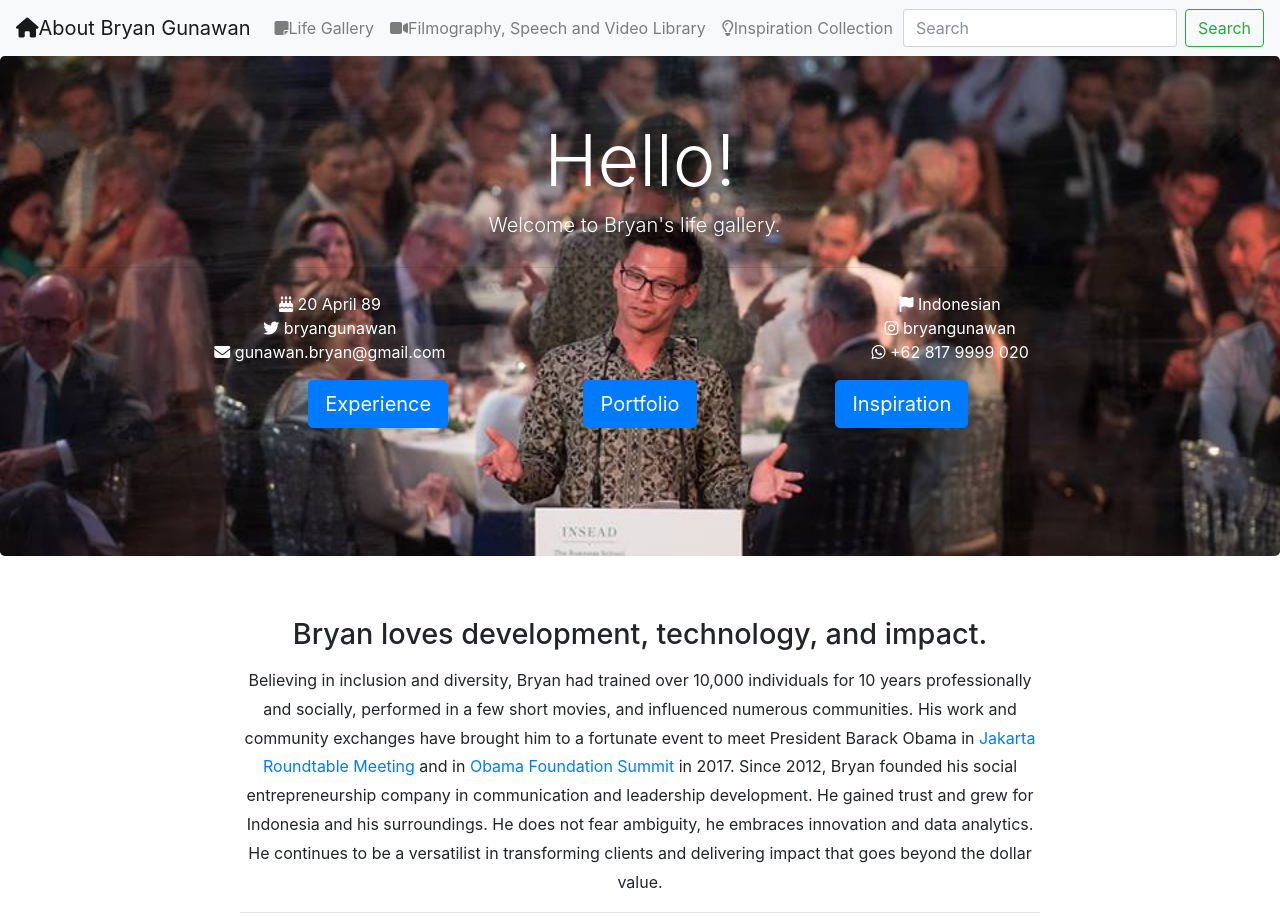
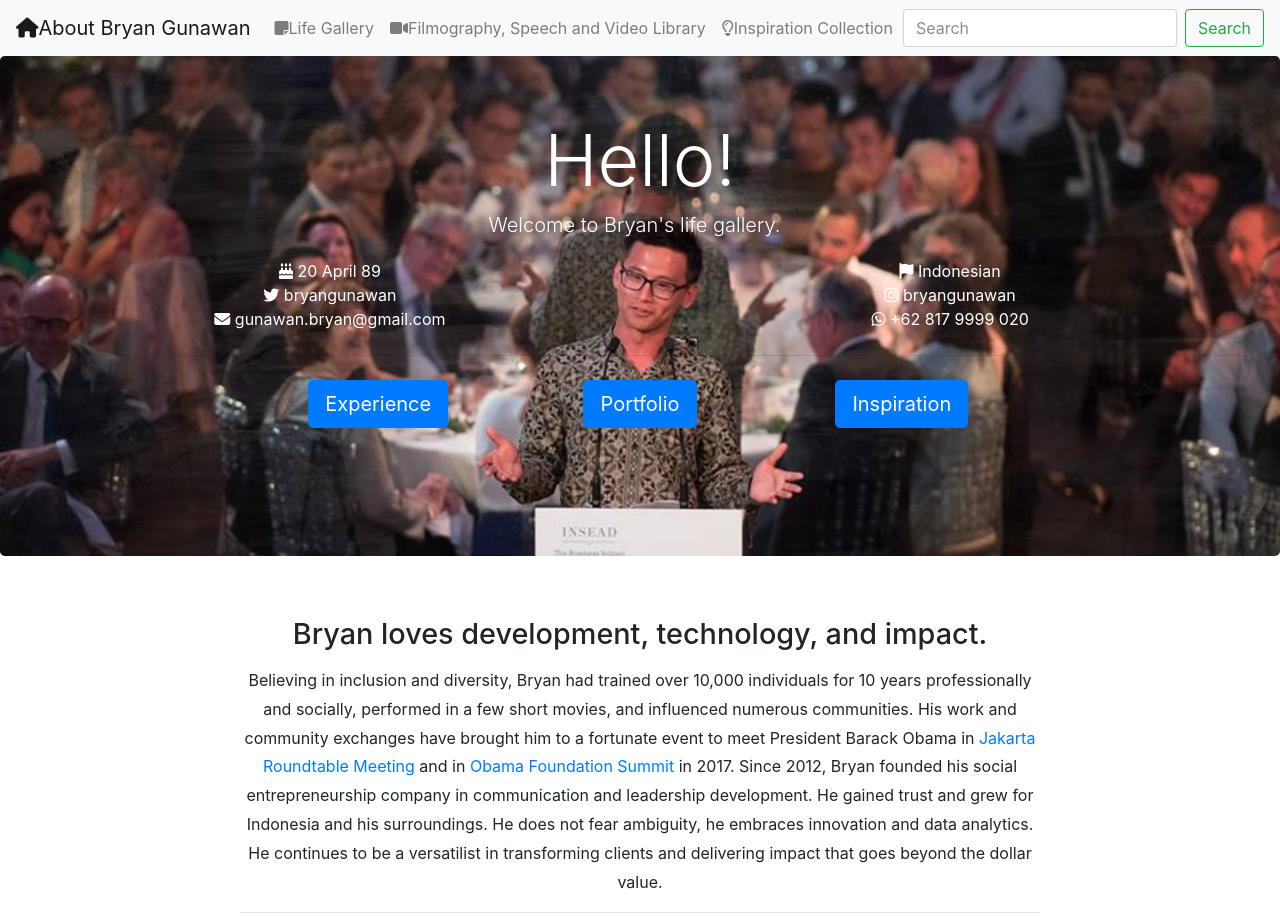
Before and after one commit to BryanGunawan/BryanGunawan.github.io, a plain HTML site: page index.html in a window 1280 px wide. Shown: the top 916 px of the page. Drawn offline with nearby package versions, Linux system fonts and the light colour scheme.

Commit message:
Edit
Edit

```diff
--- a/index.html
+++ b/index.html
@@ -41,9 +41,8 @@
 
 <div class="jumbotron text-center">
   <h1 class="display-3">Hello!</h1>
-  <p class="lead">Welcome to Bryan's life gallery. &nbsp;  </p>
-  <hr class="my-4">
-  <div class="lead2">
+  <p class="lead">Welcome to Bryan's life gallery. &nbsp;
+    <div class="lead-2 ">
        <div class="row">
          <div class="col"><i class="fa fa-birthday-cake" aria-hidden="true"></i> 20 April 89 </div>
          <div class="col"><i class="fa fa-flag" aria-hidden="true"></i> Indonesian</div>
@@ -55,6 +54,8 @@
          <div class="col"><i class="fa fa-whatsapp" aria-hidden="true"></i> +62 817 9999 020</div>
        </div>
      </div>
+</p>
+  <hr class="my-4">
   <p class="lead">
     <div class="container">
        <div class="row">
--- a/styles.css
+++ b/styles.css
@@ -15,7 +15,7 @@
   color: white;
 }
 
-.lead2 {
+.lead-2 {
   color: white
 }
 p {
```
Lines whose indentation alone changed are shown as unchanged.
